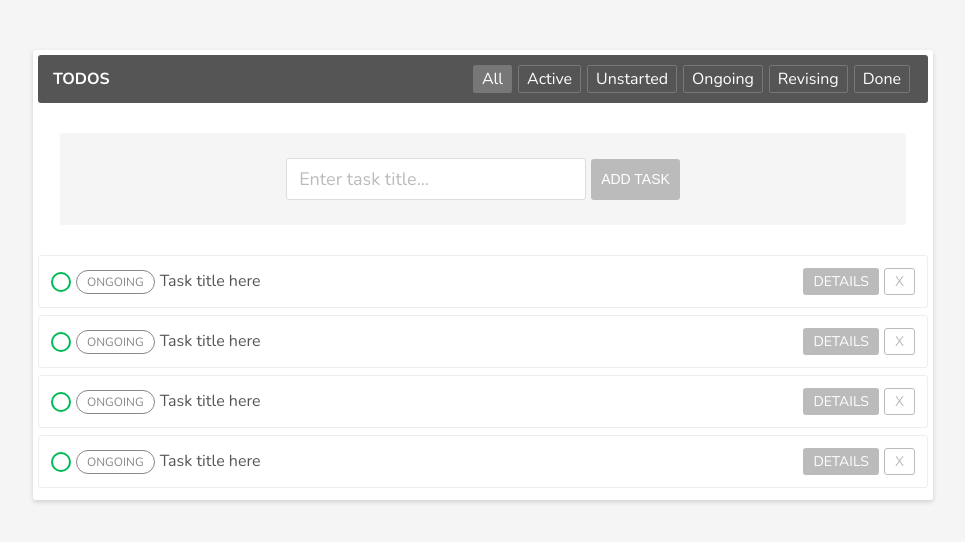
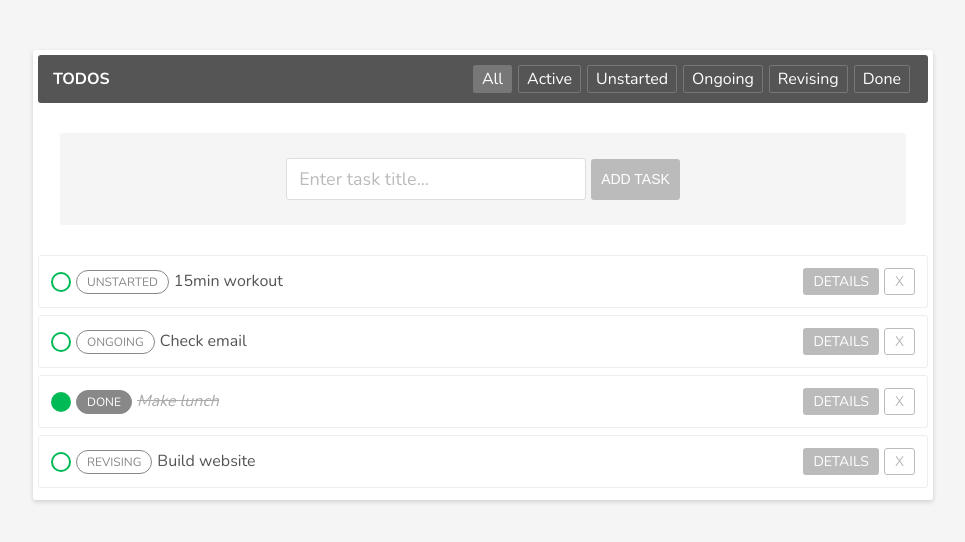
Before and after one commit to majoflosa/react-hooks-todo, a React app: page / in a window 1280 px wide. Shown: the top 542 px of the page, without its empty margins (157-1122 px from the left). Built offline with nearby package versions, Linux system fonts and the light colour scheme; the HTML template or start-up script is replaced by a standard one.

Commit message:
ToDo and ToDoList now renders dynamically; TaskCreator initial functionality

```diff
--- a/src/components/TaskCreator.jsx
+++ b/src/components/TaskCreator.jsx
@@ -1,10 +1,42 @@
-import React, { useState } from 'react';
+import React, { useState, useEffect } from 'react';
 
 const TaskCreator = props => {
+    const [inputValue, setInputValue] = useState('');
+    const [creatingTask, setCreatingTask] = useState(false);
+
+    const handleAddTaskClick = () => {
+        console.log( 'new task created: ', inputValue );
+
+        // create new task, add to global state
+
+        setCreatingTask(false);
+        setInputValue( '' );
+    };
+
+    useEffect( () => {
+        if ( creatingTask ) handleAddTaskClick();
+    } );
+
     return (
         <div id="task-creator">
-            <input type="text" id="task-input" placeholder="Enter task title..." />
-            <button id="create-task" className="btn">Add Task</button>
+
+            <input
+                type="text"
+                id="task-input"
+                placeholder="Enter task title..."
+                value={inputValue}
+                onChange={(event) => { setInputValue(event.target.value) }}
+                onKeyPress={(event) => { event.which === 13 ? setCreatingTask(true) : false }}
+            />
+
+            <button
+                id="create-task"
+                className="btn"
+                onClick={() => { setCreatingTask(true) }}
+            >
+                    Add Task
+            </button>
+
         </div>
     );
 }
--- a/src/components/ToDo.jsx
+++ b/src/components/ToDo.jsx
@@ -3,15 +3,16 @@ import React, {useState} from 'react';
 import { NavLink } from 'react-router-dom';
 
 const ToDo = props => {
+    const { id, title, status } = props.task;
     return (
         <div className="task-wrap">
-            <div className="task-title-wrap">
-                <span className="mark-done active"></span>
-                <span className="task-status ongoing">Ongoing</span>
-                <span className="task-title">Task title here</span>
+            <div className={"task-title-wrap" + (status === 'done' ? ' done' : '')}>
+                <span className={"mark-done" + (status !== 'done' ? ' active' : '')}></span>
+                <span className={"task-status " + status}>{status}</span>
+                <span className="task-title">{title}</span>
             </div>
             <div className="task-links">
-                <NavLink to="/details/5" className="btn task-details">Details</NavLink>
+                <NavLink to={`/details/${id}`} className="btn task-details">Details</NavLink>
                 <span className="delete-task btn-border">x</span>
             </div>
         </div>
--- a/src/components/ToDoList.jsx
+++ b/src/components/ToDoList.jsx
@@ -3,13 +3,40 @@ import React, {useState} from 'react';
 import ToDo from './ToDo';
 
 const ToDoList = props => {
+    const [tasks, setTasks] = useState([
+        {
+            id: 1,
+            title: '15min workout',
+            status: 'unstarted',
+            description: 'Curabitur blandit lacus et egestas auctor. Integer eu erat suscipit, maximus nunc ut.'
+        },
+        {
+            id: 2,
+            title: 'Check email',
+            status: 'ongoing',
+            description: 'Vivamus iaculis lobortis sodales. Etiam luctus libero nec sodales consectetur.'
+        },
+        {
+            id: 3,
+            title: 'Make lunch',
+            status: 'done',
+            description: 'Etiam vulputate elementum efficitur. Nam pretium, metus vel pellentesque hendrerit.'
+        },
+        {
+            id: 4,
+            title: 'Build website',
+            status: 'revising',
+            description: 'Phasellus metus tellus, venenatis mollis consequat sit amet, volutpat rhoncus nulla.'
+        },
+    ])
+
     return (
         <div className="task-list">
 
-            <ToDo />
-            <ToDo />
-            <ToDo />
-            <ToDo />
+            {tasks.map( task => {
+                return <ToDo key={task.id} task={task} />;
+                // return <ToDo key={id} id={id} title={title} status={status} description={description} />
+            })}
 
         </div>
     );
```
Also changed, not shown: 1 other file (tests, documents, lock files or other folders).
